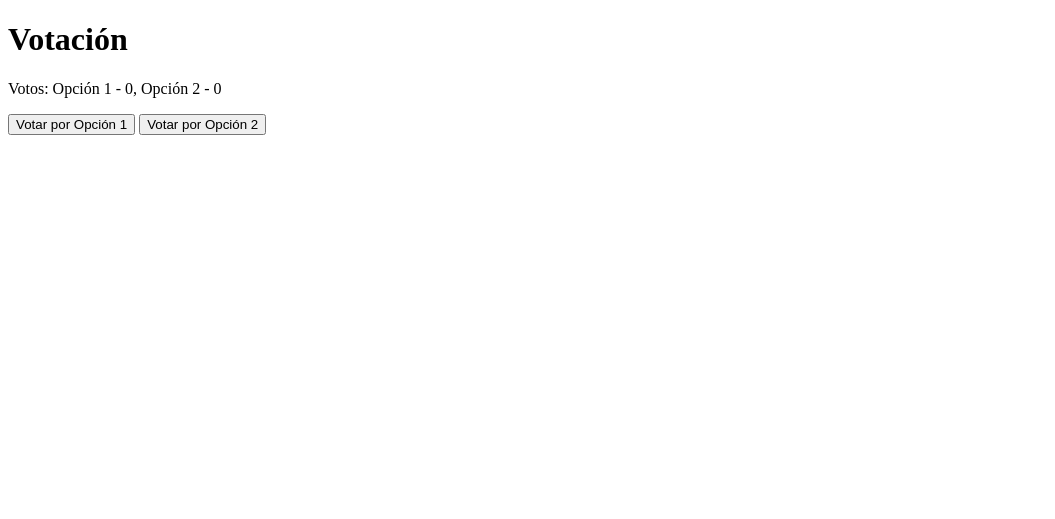
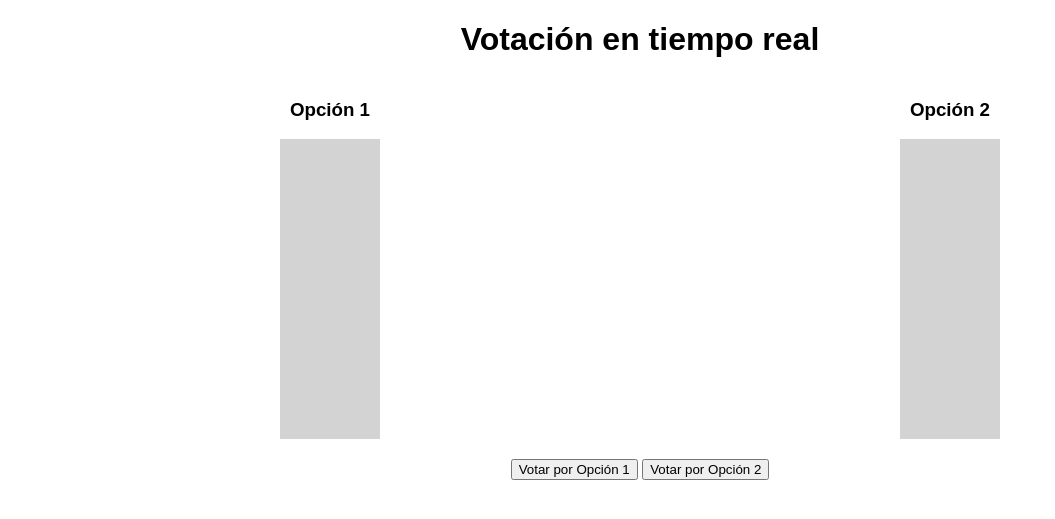
Before and after one commit to Ryukuuro/Vote, a Flask app: page / in a window 1280 px wide. Shown: the top 519 px of the page, without its empty margins (0-1055 px from the left). Run offline with Flask 3, Linux system fonts and the light colour scheme.

Commit message:
Add files via upload

```diff
--- a/app.py
+++ b/app.py
@@ -2,8 +2,9 @@ from flask import Flask, render_template, request, jsonify
 
 app = Flask(__name__)
 
-# Variables globales para almacenar votos
+# Variables globales para almacenar votos y las IPs de los votantes
 votes = {"option1": 0, "option2": 0}
+voted_ips = set()
 
 @app.route("/")
 def index():
@@ -11,12 +12,19 @@ def index():
 
 @app.route("/vote", methods=["POST"])
 def vote():
+    # Obtener la IP del usuario
+    user_ip = request.remote_addr
+    if user_ip in voted_ips:
+        return jsonify({"status": "error", "message": "Ya votaste"}), 403
+
+    # Procesar el voto
     data = request.json
     option = data.get("option")
     if option in votes:
         votes[option] += 1
+        voted_ips.add(user_ip)  # Registrar la IP
         return jsonify({"status": "success", "votes": votes})
-    return jsonify({"status": "error", "message": "Invalid option"}), 400
+    return jsonify({"status": "error", "message": "Opción inválida"}), 400
 
 if __name__ == "__main__":
     # Cambia `host` para permitir acceso desde cualquier dispositivo en tu red.
--- a/templates/index.html
+++ b/templates/index.html
@@ -4,14 +4,56 @@
     <meta charset="UTF-8">
     <meta name="viewport" content="width=device-width, initial-scale=1.0">
     <title>Votación</title>
+    <style>
+        body {
+            font-family: Arial, sans-serif;
+            text-align: center;
+            margin: 20px;
+        }
+        .progress-container {
+            display: flex;
+            justify-content: space-around;
+            align-items: center;
+            margin: 20px 0;
+        }
+        .bar {
+            width: 100px;
+            height: 300px;
+            background-color: lightgray;
+            position: relative;
+        }
+        .fill {
+            width: 100%;
+            background-color: blue;
+            position: absolute;
+            bottom: 0;
+            transition: height 0.3s ease;
+        }
+    </style>
 </head>
 <body>
-    <h1>Votación</h1>
-    <p>Votos: Opción 1 - {{ votes["option1"] }}, Opción 2 - {{ votes["option2"] }}</p>
+    <h1>Votación en tiempo real</h1>
+    <div class="progress-container">
+        <div>
+            <h3>Opción 1</h3>
+            <div class="bar">
+                <div id="bar-option1" class="fill" style="height: 0%;"></div>
+            </div>
+        </div>
+        <div>
+            <h3>Opción 2</h3>
+            <div class="bar">
+                <div id="bar-option2" class="fill" style="height: 0%;"></div>
+            </div>
+        </div>
+    </div>
     <button onclick="sendVote('option1')">Votar por Opción 1</button>
     <button onclick="sendVote('option2')">Votar por Opción 2</button>
 
+    <p id="message"></p>
+
     <script>
+        // Función para enviar votos
         function sendVote(option) {
             fetch('/vote', {
                 method: 'POST',
@@ -21,12 +63,32 @@
             .then(response => response.json())
             .then(data => {
                 if (data.status === 'success') {
-                    document.body.innerHTML = 'Votos: Opción 1 - ' + data.votes.option1 + ', Opción 2 - ' + data.votes.option2;
+                    updateBars(data.votes);
+                    document.getElementById('message').innerText = "¡Gracias por tu voto!";
                 } else {
-                    alert('Error: ' + data.message);
+                    document.getElementById('message').innerText = "Error: " + data.message;
                 }
+            })
+            .catch(err => {
+                document.getElementById('message').innerText = "Error al votar. Intenta nuevamente.";
+                console.error(err);
             });
         }
+
+        // Función para actualizar las barras de progreso
+        function updateBars(votes) {
+            const totalVotes = votes.option1 + votes.option2;
+            const height1 = totalVotes > 0 ? (votes.option1 / totalVotes) * 100 : 0;
+            const height2 = totalVotes > 0 ? (votes.option2 / totalVotes) * 100 : 0;
+
+            document.getElementById('bar-option1').style.height = height1 + "%";
+            document.getElementById('bar-option2').style.height = height2 + "%";
+        }
+
+        // Actualización inicial al cargar la página
+        document.addEventListener('DOMContentLoaded', () => {
+            updateBars({ option1: {{ votes["option1"] }}, option2: {{ votes["option2"] }} });
+        });
     </script>
 </body>
 </html>
```
